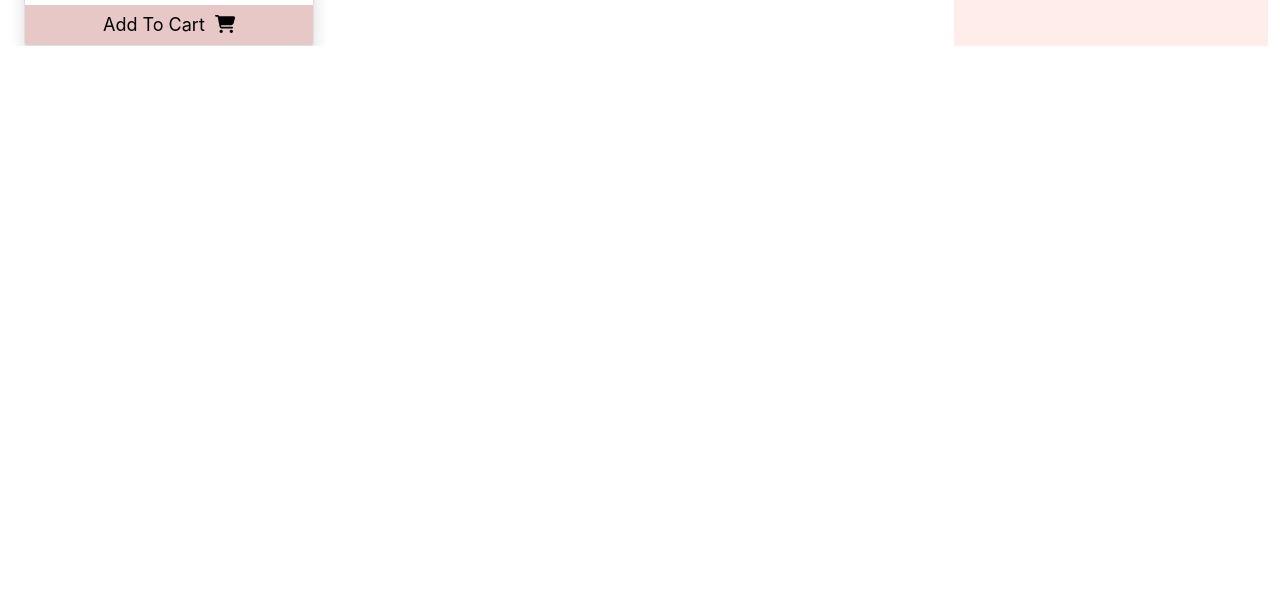
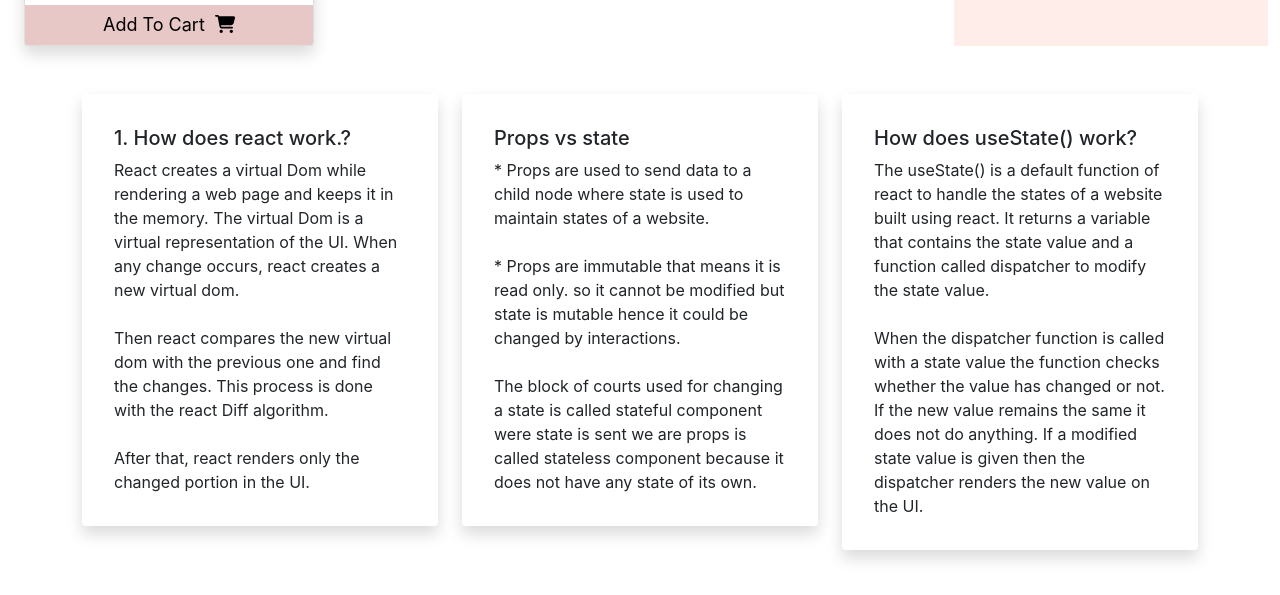
Before and after one commit to MohammadAmitHasan/Lucky-Laptop, a React (Create React App) app: page / in a window 1280 px wide. Shown: the part 1628-2223 px from the top of the page. Before the commit the page ends 1674 px from the top, so only its background shows below. Built offline with nearby package versions, Linux system fonts and the light colour scheme.

Commit message:
Question answered

```diff
--- a/src/App.js
+++ b/src/App.js
@@ -1,5 +1,6 @@
 import './App.css';
 import Header from './components/Header/Header';
+import QuestionAns from './components/QuestionAns/QuestionAns';
 import Shop from './components/Shop/Shop';
 
 function App() {
@@ -7,6 +8,7 @@ function App() {
     <div>
       <Header></Header>
       <Shop></Shop>
+      <QuestionAns></QuestionAns>
     </div>
   );
 }
--- /dev/null
+++ b/src/components/QuestionAns/QuestionAns.js
@@ -0,0 +1,57 @@
+import React from 'react';
+
+const QuestionAns = () => {
+    return (
+        <div className='container my-5'>
+            <div class="row row-cols-1 row-cols-sm-2 row-cols-md-3 g-4">
+                <div class="col">
+                    <div class="card border-0 shadow p-3">
+                        <div class="card-body">
+                            <h5 class="card-title">1. How does react work.?
+                            </h5>
+                            <p class="card-text">
+                                React creates a virtual Dom while rendering a web page and keeps it in the memory. The virtual Dom is a virtual representation of the UI. When any change occurs, react creates a new virtual dom.
+                                <br /><br />
+                                Then react compares the new virtual dom with the previous one and find the changes. This process is done with the react Diff algorithm.
+                                <br /><br />
+                                After that, react renders only the changed portion in the UI.
+
+                            </p>
+                        </div>
+                    </div>
+                </div>
+                <div class="col">
+                    <div class="card border-0 shadow p-3">
+                        <div class="card-body">
+                            <h5 class="card-title">Props vs state
+                            </h5>
+                            <p class="card-text">
+                                * Props are used to send data to a child node where state is used to maintain states of a website.
+                                <br /><br />
+                                * Props are immutable that means it is read only. so it cannot be modified but state is mutable hence it could be changed by interactions.
+                                <br /><br />
+                                The block of courts used for changing a state is called stateful component were state is sent we are props is called stateless component because it does not have any state of its own.
+
+                            </p>
+                        </div>
+                    </div>
+                </div>
+                <div class="col">
+                    <div class="card border-0 shadow p-3">
+                        <div class="card-body">
+                            <h5 class="card-title">How does useState() work?</h5>
+                            <p class="card-text">
+                                The useState() is a default function of react to handle the states of a website built using react. It returns a variable that contains the state value and a function called dispatcher to modify the state value.
+                                <br /><br />
+                                When the dispatcher function is called with a state value the function checks whether the value has changed or not. If the new value remains the same it does not do anything. If a modified state value is given then the dispatcher renders the new value on the UI.
+
+                            </p>
+                        </div>
+                    </div>
+                </div>
+            </div>
+        </div>
+    );
+};
+
+export default QuestionAns;
```
